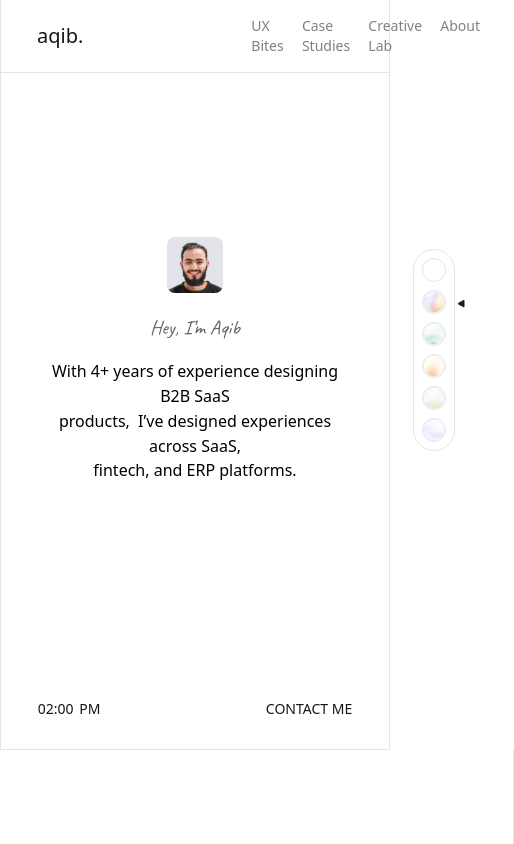
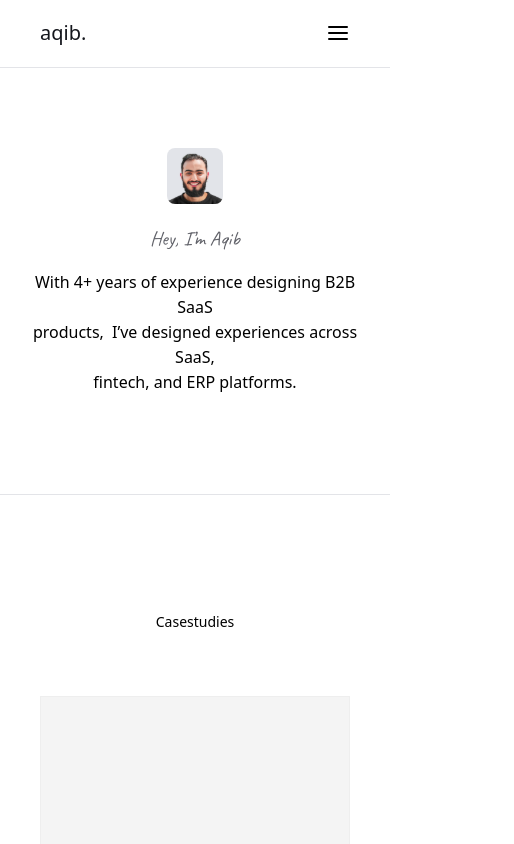
Before and after one commit to devmjkhan-creator/Portfolio, a Next.js app in the folder portfolio/: page / in a window 390 px wide. Shown: the top 844 px of the page, 514 px wide, since content can reach past the window. Built offline with nearby package versions, Linux system fonts and the light colour scheme.

Commit message:
Responsive done

```diff
--- a/portfolio/app/components/ casestudycard.tsx
+++ b/portfolio/app/components/ casestudycard.tsx
@@ -6,8 +6,8 @@ type CaseStudyCardProps = {
 
 const CaseStudyCard = ({ title, client, image }: CaseStudyCardProps) => {
   return (
-    <div className="flex flex-col gap-1">
-      <div className="w-140 h-96 bg-[#f4f4f4] border border-[#eeeeee]  overflow-hidden">
+    <div className="flex flex-col gap-1 ">
+      <div className="w-full sm:w-140 sm:h-96 h-60.5 bg-[#f4f4f4] border border-[#eeeeee] overflow-hidden">
         {image && <img src={image} alt={title} className="w-full h-full object-cover" />}
       </div>
       <div className="flex flex-col gap-1 mt-2">
--- a/portfolio/app/components/navbar.tsx
+++ b/portfolio/app/components/navbar.tsx
@@ -2,19 +2,22 @@ import React from 'react'
 
 const Navbar = () => {
   return (
-    <div className='w-full h-[8.60vh] absolute  top-0  border-b-[#E3E4E8]   border-b flex items-center justify-center z-50'>
-        <div className=' relative w-[39.875em] border-r-[#E3E4E8] border-l-[#E3E4E8]  border-r border-l h-full items-center justify-center flex flex-row'>
-         <div className=' absolute left-9 flex items-center flex-row gap-[10.5em]'>
+    <div className='w-full sm:h-[8.60vh] h-[8vh] bg-[(--color-bg)] absolute  top-0  border-b-[#E3E4E8]   border-b flex items-center justify-center z-50'>
+        <div className=' relative mx-auto w-full sm:max-w-[39.875em] border-r-[#E3E4E8] border-l-[#E3E4E8]  sm:border-r sm:border-l h-full items-center justify-between flex flex-row px-10'>
+
                <div>
                 <h1 className=' font-medium text-[20px] text-[#14161c] tracking-[-4.6%] leading-[110%]'>aqib.</h1>
             </div>
-            <div className='flex flex-row gap-[1.3em] font-normal text-[14px] tracking-[-0.4%] leading-5 text-[#7f8087]'>
+            <div className='hidden sm:flex flex-row gap-[1.3em] font-normal text-[14px] tracking-[-0.4%] leading-5 text-[#7f8087]'>
                 <p>UX Bites </p>
                  <p>Case Studies</p>
                  <p>Creative Lab</p>
                  <p>About</p>
             </div>
-         </div>
+            <div className='sm:hidden cursor-pointer'>
+              <img src="/pictures/menu.svg" alt="" />
+            </div>
+
 
         </div>
 
@@ -23,4 +26,3 @@ const Navbar = () => {
 }
 
 export default Navbar
-// bg-(--color-bg)
--- a/portfolio/app/globals.css
+++ b/portfolio/app/globals.css
@@ -2,7 +2,7 @@
 :root {
   --color-border:#E3E4E8 ;
   --color-primary-text: #14161c;
-  --color-bg: #F5F5F5;
+  --color-bg: #FFFFFF;
   --color-text-muted: #64748B;
   --color-text-dark:#7F8087;
 }
--- a/portfolio/app/page.tsx
+++ b/portfolio/app/page.tsx
@@ -19,15 +19,15 @@ const page = () => {
   return (
     <>
     <Navbar/>
-  <div className='relative w-full top-[8.6vh] min-h-screen flex flex-col'>
+  <div className='relative w-full sm:top-[8.6vh] min-h-screen top-[8.10vh] flex flex-col bg-[(--color-bg)]'>
 
 
     {/* block1 */}
-    <div className='w-full    relative flex items-center justify-center border-b border-b-(--color-border) '>
+    <div className='w-full relative flex items-center justify-center border-b border-b-(--color-border) '>
 
-      <div className='w-full max-w-[39.875em]  relative pb-8 border-r border-r-(--color-border)  border-l border-l-(--color-border) px-[2.3em]'>
+      <div className='w-full max-w-[39.875em] mx-auto relative sm:pb-8 pb-25 sm:border-r border-r-(--color-border) px-4 sm:px-[2.3em]  sm:border-l border-l-(--color-border)'>
          {/* home heading */}
-        <div className='  mt-[19.50vh]  flex flex-col items-center justify-center gap-5'>
+        <div className='  sm:mt-[19.50vh]  flex flex-col items-center justify-center gap-5 mt-20'>
          <div><img src='/pictures/profileimg.svg' alt="Profile" className=" object-cover bg-center" /></div>
          <div className='flex items-center justify-center flex-col gap-4'>
           <h1 className="font-caveat text-[#62636a] text-[20px] font-normal tracking-[-0.14%]">Hey, I’m Aqib</h1>
@@ -35,13 +35,13 @@ const page = () => {
          </div>
         </div>
         {/* home bottom para */}
-        <div className='w-full  h-[1em] mt-[25.80vh] flex flex-row items-center justify-between text-[#14161c]'>
+        <div className='w-full hidden sm:flex h-[1em] mt-[25.80vh]  flex-row items-center justify-between text-[#14161c]'>
            <p className='text-[14px] tracking-[-0.14%] leading-5'>02:00 <span className='ml-0.5'>PM</span></p>
            <p className='text-[14px] tracking-[-0.14%] leading-5'>CONTACT ME</p>
         </div>
 
          {/* Theme Changer */}
-     <div className=' absolute  top-[20.90vh] -right-16.5 rounded-full gap-2 p-2 border border-(--color-border) flex items-center  flex-col '>
+     <div className=' absolute  top-[20.90vh] -right-16.5 rounded-full gap-2 p-2 border border-(--color-border) hidden sm:flex items-center  flex-col '>
       {/* selector */}
     <div
     className='absolute right-[-0.7em] rounded-full'
@@ -74,7 +74,7 @@ const page = () => {
 
     {/* block2 */}
     <div className='w-full  flex items-center justify-center border-b border-b-(--color-border) '>
-      <div className='w-[39.875em]  h-full border-r border-r-(--color-border) px-10 py-[12.30vh]  border-l border-l-(--color-border) flex flex-col items-center justify-center'>
+      <div className='w-full sm:w-[39.875em]  h-full sm:border-r border-r-(--color-border) px-10 sm:py-[12.30vh] py-[13.80vh]  sm:border-l border-l-(--color-border) flex flex-col items-center justify-center'>
        <p className='tracking-[-0.14%] leading-5 text-[14px] '>Casestudies</p>
         {/* Innerblock */}
 
@@ -85,12 +85,12 @@ const page = () => {
 
     {/* block3 */}
     <div className='w-full   flex items-center justify-center border-b border-b-(--color-border)'>
-      <div className='w-[39.875em]   border-r gap-16.25 border-r-(--color-border)  border-l border-l-(--color-border) px-18 py-25 flex items-center justify-center flex-col'>
+      <div className='w-full sm:w-[39.875em]   sm:border-r gap-16.25 border-r-(--color-border)  sm:border-l border-l-(--color-border) sm:px-18 px-4 sm:py-25 py-[13.80vh] flex items-center justify-center flex-col'>
         <h1 className='text-[14px]'>What I Do</h1>
         <div className='text-[14px] text-[#46484E] flex flex-col gap-7'>
         <p className='tracking-[-0.14%] leading-[185%] text-center'>  I design digital products that are simple, clear, and user-focused.</p>
-        <p className='text-center tracking-[-0.14%] leading-[185%]'> My work includes websites, web apps, and product interfaces where <br /> usability and visual balance matter most. I care about how things look, but <br /> more importantly, how they work for real users.</p>
-        <p className='text-center tracking-[-0.14%] leading-[185%]'> I’m constantly learning, refining my skills, and pushing my designs to be <br /> better with every project.</p>
+        <p className='text-center tracking-[-0.14%] leading-[185%]'>My work includes websites, web apps, and product interfaces where usability and visual balance matter most. I care about how things look, but more importantly, how they work for real users.</p>
+        <p className='text-center tracking-[-0.14%] leading-[185%] sm:ml-0 ml-[9.48px]'> I’m constantly learning, refining my skills, and pushing my designs to be better with every project.</p>
         </div>
       </div>
     </div>
@@ -99,7 +99,7 @@ const page = () => {
 
     {/* block4 */}
     <div className='w-full   flex items-center justify-center border-b border-b-(--color-border)'>
-      <div className='w-[39.875em]  py-[12.30vh]  gap-[7.80vh] border-r border-r-(--color-border) flex-col  border-l border-l-(--color-border) flex items-center '>
+      <div className='w-full  sm:w-[39.875em]  sm:py-[12.30vh] py-[13.80vh]  gap-[7.80vh] sm:border-r border-r-(--color-border) flex-col  sm:border-l border-l-(--color-border) flex items-center '>
         <h1 className='text-[14px] tracking-[-0.14%] leading-5 text-(--color-primary-text)'>Work Experience</h1>
 
         {/* InnerblockS */}
@@ -107,7 +107,7 @@ const page = () => {
 
 
           {/* innerblock1 */}
-          <div className='flex flex-row pb-8 justify-between border-b-(--color-border) border-b'>
+          <div className='flex sm:flex-row flex-col gap-4 sm:gap-0 pb-8 justify-between border-b-(--color-border) border-b'>
             <div className=''><p className='flex flex-row tracking-[-0.14%] leading-5'>Product Designer <span className='ml-2 flex items-center tracking-[-0.14%] leading-5 text-(--color-text-dark)'>at</span>    <span className='ml-2 flex items-center tracking-[-0.14%] leading-5'>
               <img src={Logo1.src} alt="CreativeOS Logo" className='w-5 h-5 ' /></span>
                 <span className='ml-2 flex items-center tracking-[-0.14%] leading-5'>CreativeOS</span></p></div>
@@ -115,7 +115,7 @@ const page = () => {
           </div>
 
             {/* innerblock2 */}
-            <div className='flex flex-row pb-8  border-b-(--color-border) border-b justify-between'>
+            <div className='flex sm:flex-row flex-col gap-4 sm:gap-0 pb-8  border-b-(--color-border) border-b justify-between'>
               <div><p className='flex flex-row tracking-[-0.14%] leading-5'>Freelance Product Designer  <span className='ml-2 tracking-[-0.14%] leading-5 flex items-center text-(--color-text-dark)'>at</span>
                <span className='ml-2 flex items-center w-5 h-5 rounded-full overflow-hidden'>
                 <img src={Logo2.src} alt="Upwork Logo" /></span>
@@ -124,19 +124,19 @@ const page = () => {
             </div>
 
                  {/* innerblock3 */}
-            <div className='flex flex-row pb-8 border-b-(--color-border) border-b justify-between'>
+            <div className='flex sm:flex-row flex-col gap-4 sm:gap-0 pb-8 border-b-(--color-border) border-b justify-between'>
               <div><p className='flex flex-row tracking-[-0.14%] leading-5'>Product Designer <span className='ml-2 flex items-center tracking-[-0.14%] text-(--color-text-dark) leading-5'>at</span>   <span className='ml-2 flex items-center tracking-[-0.14%] leading-5'><img src={Logo5.src} alt="KUST Logo" /></span> <span className='ml-2 flex items-center tracking-[-0.14%] leading-5'> KUST - FYP </span></p></div>
               <div><p className='tracking-[-0.14%] leading-5 text-(--color-text-dark)'>2021 - 2023</p></div>
             </div>
 
                {/* innerblock4 */}
-            <div className='flex flex-row pb-8 border-b-(--color-border) border-b justify-between'>
+            <div className='flex sm:flex-row flex-col gap-4 sm:gap-0 pb-8 border-b-(--color-border) border-b justify-between'>
               <div><p className='flex flex-row tracking-[-0.14%] leading-5'> UXUI Designer <span className='ml-2 tracking-[-0.14%] leading-5 flex items-center text-(--color-text-dark)'>at</span>  <span className='ml-2 flex items-center tracking-[-0.14%] leading-5'><img src={Logo3.src} alt="Infusible Coders Logo" /></span> <span className='ml-2 flex items-center tracking-[-0.14%] leading-5'>Infusible Coders</span> </p></div>
               <div><p className='tracking-[-0.14%] leading-5 text-(--color-text-dark)'>2021 - 2023</p></div>
             </div>
 
               {/* innerblock5 */}
-            <div className='flex flex-row justify-between'>
+            <div className='flex sm:flex-row flex-col gap-4 sm:gap-0 justify-between'>
               <div><p className='flex flex-row tracking-[-0.14%] leading-5'>Graphic & UI Designer <span className='ml-2 tracking-[-0.14%] leading-5 flex items-center text-(--color-text-dark)'>at</span>  <span className='ml-2 flex items-center tracking-[-0.14%] leading-5'><img src={Logo4.src} alt="94 Productions Logo" /></span> <span className='ml-2 flex items-center tracking-[-0.14%] leading-5'>94 Productions</span> </p></div>
               <div><p className='tracking-[-0.14%] leading-5 text-(--color-text-dark)'>2020 - 2023</p></div>
             </div>
--- a/portfolio/app/sections/casestudy.tsx
+++ b/portfolio/app/sections/casestudy.tsx
@@ -11,7 +11,7 @@ const dummyData = [
 export default function CaseStudiesSection() {
   return (
 
-        <div className='mt-16 flex flex-col gap-8 w-full '>
+        <div className='mt-16 flex flex-col gap-8 sm:w-full '>
           {dummyData.map((item) => (
             <CaseStudyCard
               key={item.id}
```
Also changed, not shown: portfolio/app/components/footer.tsx (+14 -14 lines), portfolio/public/pictures/menu.svg (added), 1 other file (tests, documents, lock files or other folders).
